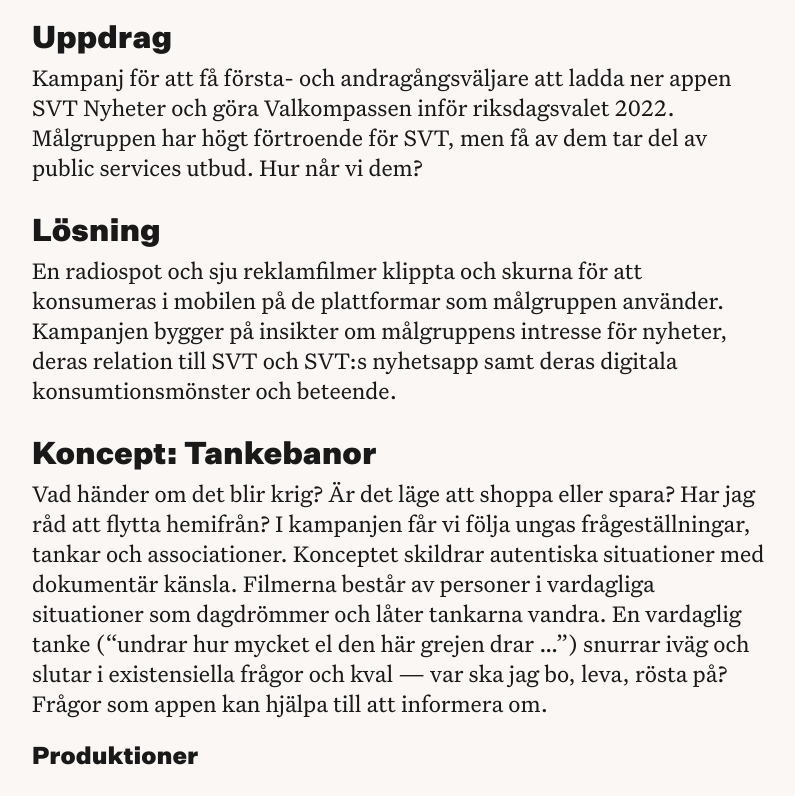
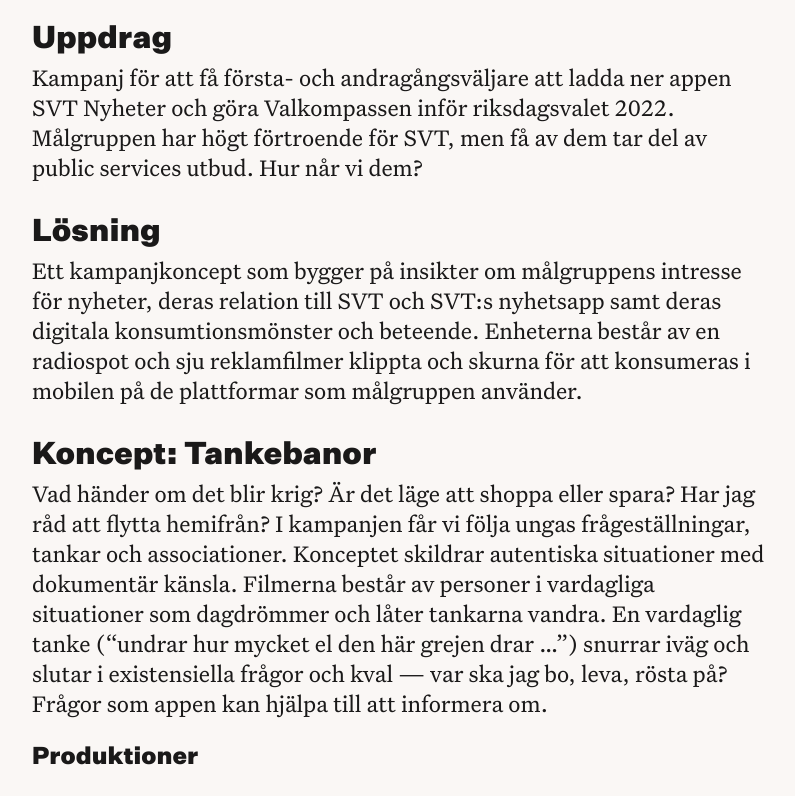
Before and after one commit to kwdstudio/kwdstudio.github.io, a Jekyll site: the page built from _cases/svt-nyheter.md, in a window 1280 px wide and 900 px high, scrolled down 1414 px, cut to the strip 5-801 px from the top of the window. Shown: the whole strip, without its empty margins (240-1035 px from the left). Built offline with Jekyll 4.4.1, drawn with Linux system fonts in a browser that asks for light colours.

Commit message:
Update svt-nyheter.md

```diff
--- a/_cases/svt-nyheter.md
+++ b/_cases/svt-nyheter.md
@@ -17,7 +17,7 @@ Kampanj för att få första- och andragångsväljare att ladda ner appen SVT Ny
 
 ## Lösning
 
-En radiospot och sju reklamfilmer klippta och skurna för att konsumeras i mobilen på de plattformar som målgruppen använder. Kampanjen bygger på insikter om målgruppens intresse för nyheter, deras relation till SVT och SVT:s nyhetsapp samt deras digitala konsumtionsmönster och beteende.
+Ett kampanjkoncept som bygger på insikter om målgruppens intresse för nyheter, deras relation till SVT och SVT:s nyhetsapp samt deras digitala konsumtionsmönster och beteende. Enheterna består av en radiospot och sju reklamfilmer klippta och skurna för att konsumeras i mobilen på de plattformar som målgruppen använder.
 
 ## Koncept: Tankebanor
 
```
